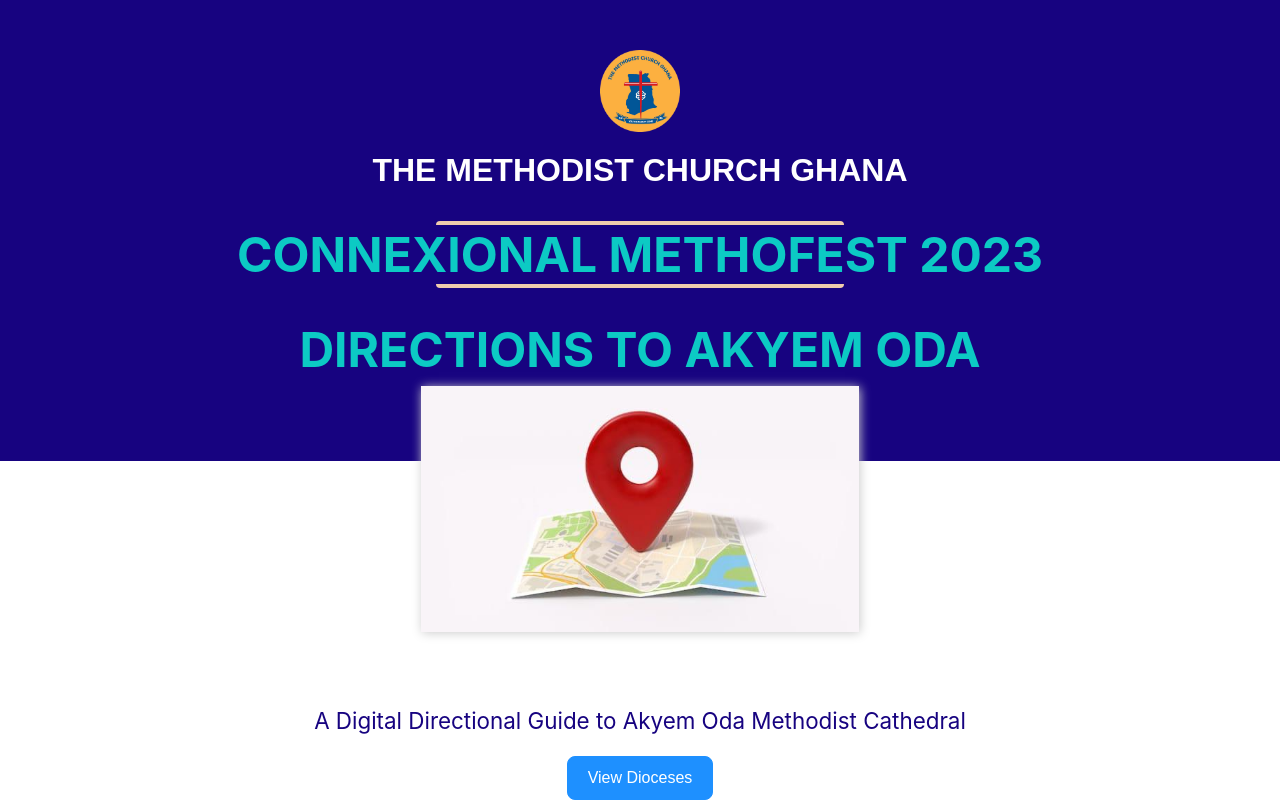
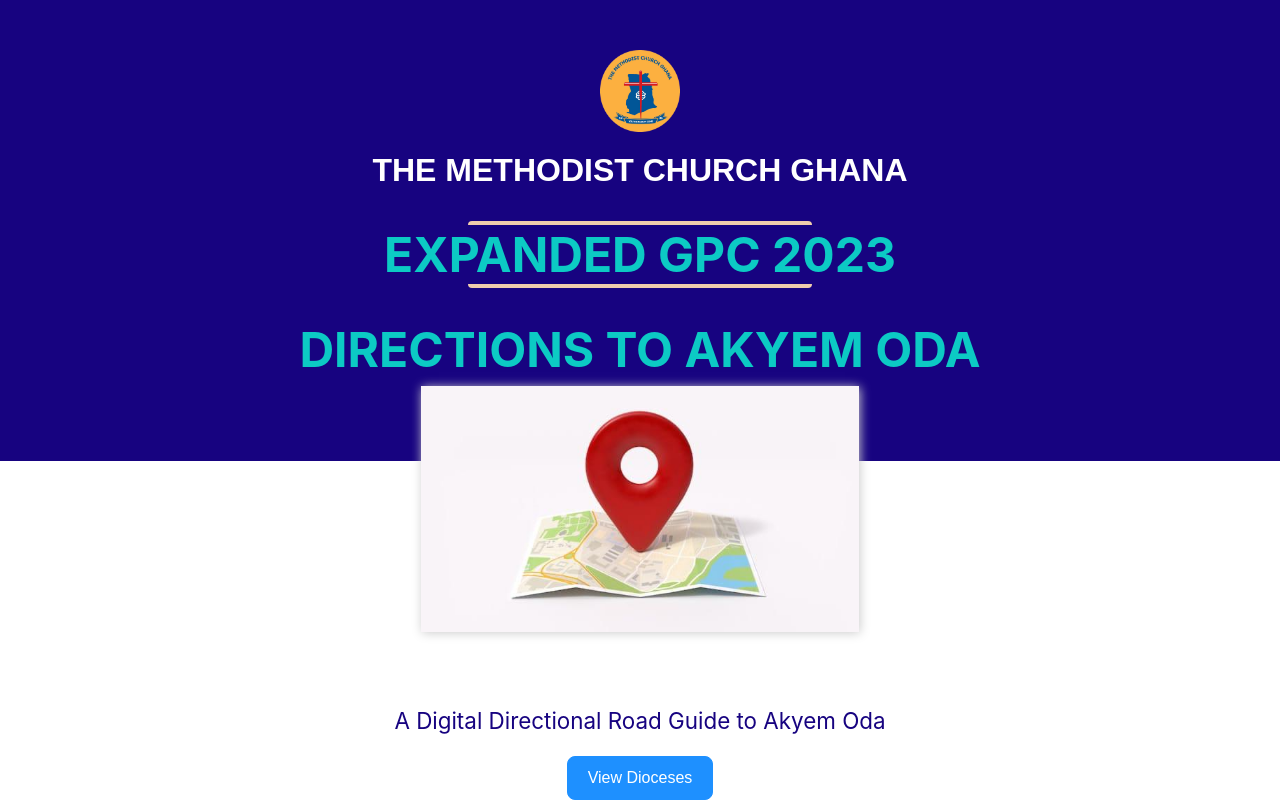
Before and after one commit to CalebAckom/Methofest, a React (Create React App) app: page / in a window 1280 px wide. Shown: the top 802 px of the page. Built offline with nearby package versions, Linux system fonts and the light colour scheme; a web font is replaced by a local one.

Commit message:
Update index.js

```diff
--- a/src/components/landing-hero/index.js
+++ b/src/components/landing-hero/index.js
@@ -18,7 +18,7 @@
                 <img src={logo} alt="" style={{ width: 80 }} />
                 <div>
                     <h1 className='landing-title-text'>THE METHODIST CHURCH GHANA</h1>
-                    <h1 className='landing-directions-text'>CONNEXIONAL METHOFEST 2023</h1>
+                    <h1 className='landing-directions-text'>EXPANDED GPC 2023</h1>
                     <h1 className='landing-footer-text'>DIRECTIONS TO AKYEM ODA</h1>
                 </div>
             </div>
@@ -28,7 +28,7 @@
                         <img src={mocker} alt="" />
                     </div>
                     <div className='overlay-footer'>
-                        <p>A Digital Directional Guide to Akyem Oda Methodist Cathedral</p>
+                        <p>A Digital Directional Road Guide to Akyem Oda</p>
                         <button onClick={handleScroll}>View Dioceses</button>
                     </div>
                 </div>
```
